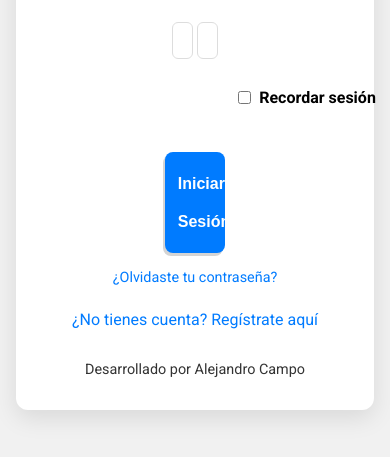
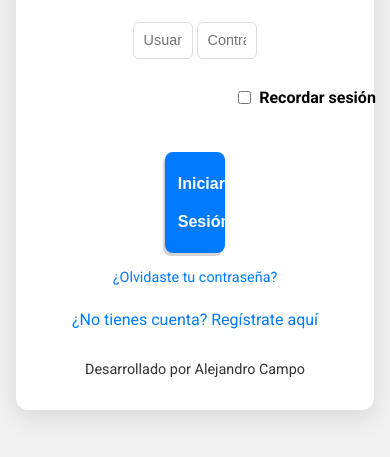
Before and after one commit to AlejandroCR11/mfjc, a plain HTML site: page login-signup.html in a window 390 px wide. Shown: the part 353-810 px from the top of the page. Drawn offline with Linux system fonts and the light colour scheme.

Commit message:
Update login-signup.css

```diff
--- a/css/login-signup.css
+++ b/css/login-signup.css
@@ -287,7 +287,7 @@ h5 {
     /* Ajustar tamaño de los campos de texto */
     #loginForm input[type="text"],
     #loginForm input[type="password"] {
-        width: 6px; /* Mantiene el ancho del contenedor */
+        width: 60px; /* Mantiene el ancho del contenedor */
         font-size: 0.9rem; /* Tamaño de fuente más pequeño */
         padding: 0.6rem; /* Reducir padding para hacer el campo más compacto */
         border-radius: 6px; /* Bordes redondeados ligeramente */
```
